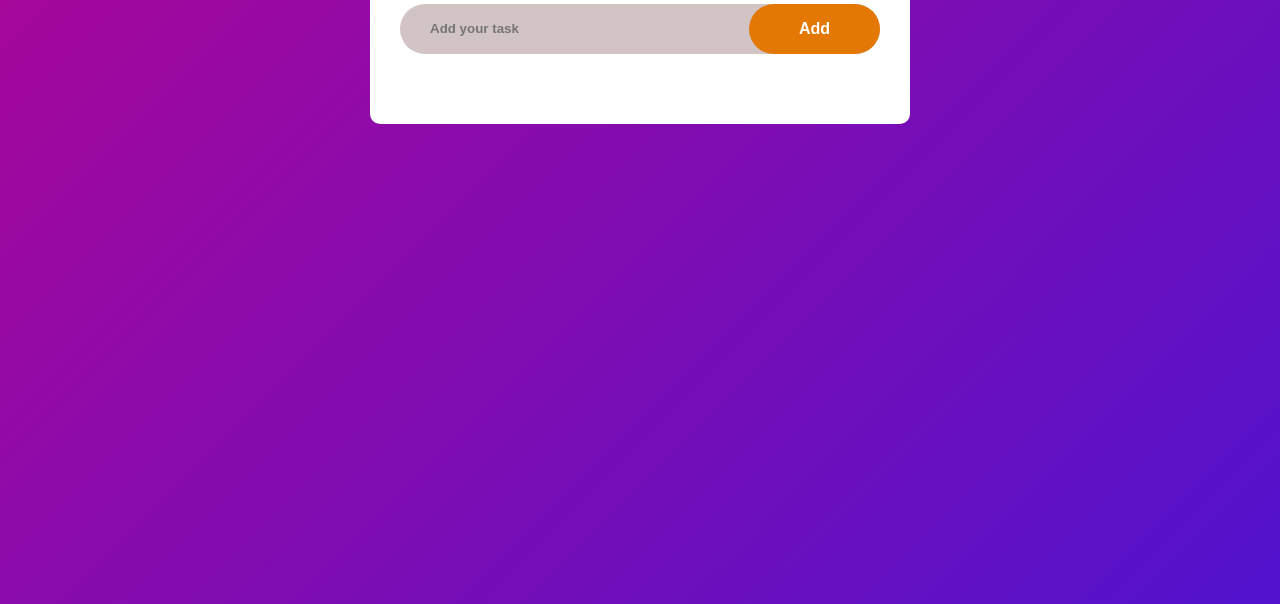
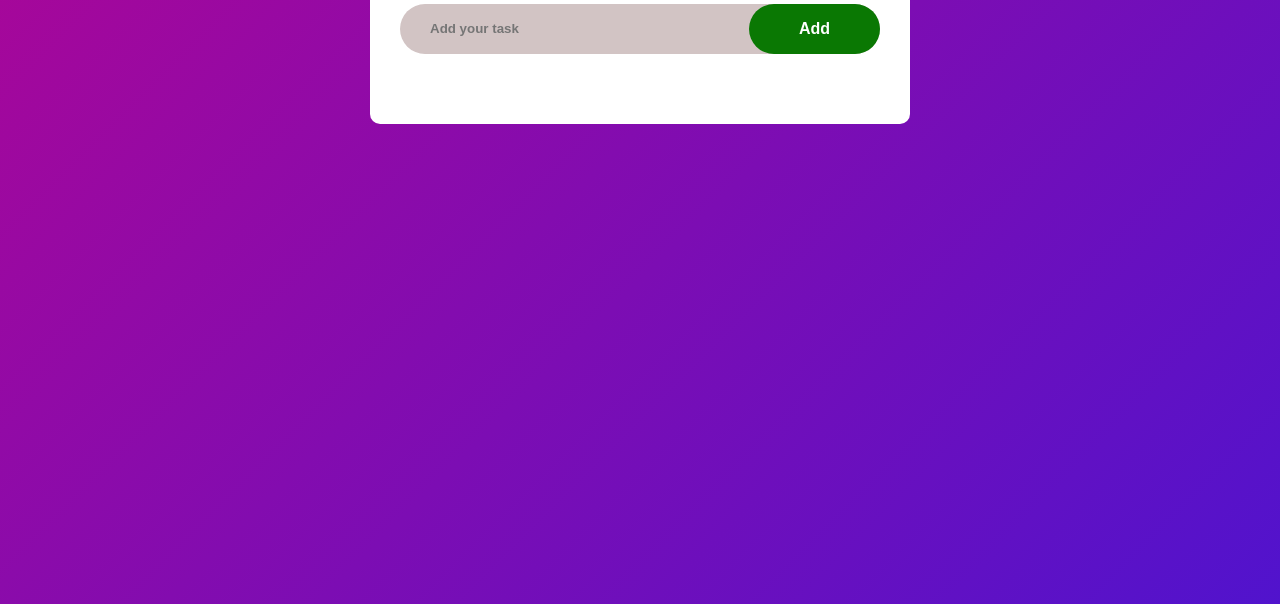
Before and after one commit to Sanj33d/To-Do-List-Web-App, a plain HTML site: page index.html in a window 1280 px wide. Shown: the part 196-800 px from the top of the page. Drawn offline with Linux system fonts and the light colour scheme.

Commit message:
button polished

```diff
--- a/styles/style.css
+++ b/styles/style.css
@@ -55,7 +55,7 @@ button{
     border: none;
     outline: none;
     padding: 16px 50px;
-    background: rgb(227, 120, 5);
+    background: rgb(10, 120, 3);
     color: white;
     font-size: 16px;
     cursor: pointer;
```
